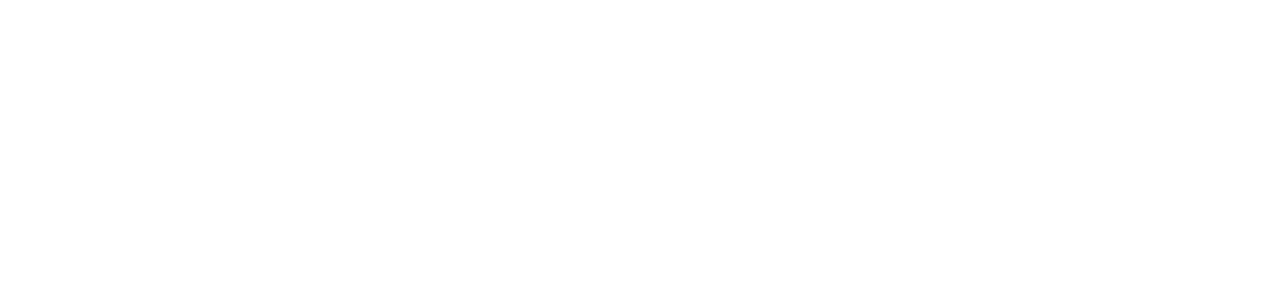
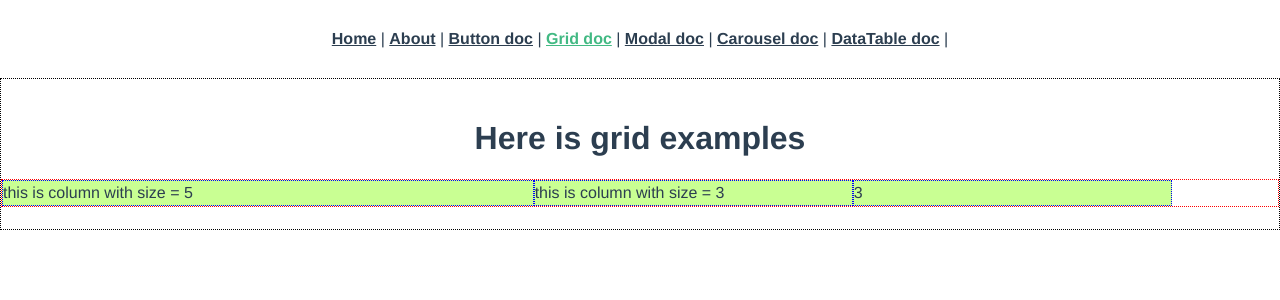
Before and after one commit to Yurii19/UI-library, a Vue app: page /grid in a window 1280 px wide. Shown: the top 300 px of the page. Built offline with nearby package versions, Linux system fonts and the light colour scheme.

Commit message:
chore(init): add routes and views

```diff
--- a/src/App.vue
+++ b/src/App.vue
@@ -1,9 +1,14 @@
 <template>
   <div id="app">
-    <!-- <div id="nav">
+    <div id="nav">
       <router-link to="/">Home</router-link> |
-      <router-link to="/about">About</router-link>
-    </div> -->
+      <router-link to="/about">About</router-link> |
+      <router-link to="/button">Button doc</router-link> |
+      <router-link to="/grid">Grid doc</router-link> |
+      <router-link to="/modal">Modal doc</router-link> |
+      <router-link to="/carousel">Carousel doc</router-link> |
+      <router-link to="/dataTable">DataTable doc</router-link> |
+    </div>
     <router-view/>
   </div>
 </template>
--- a/src/components/Carousel.vue
+++ b/src/components/Carousel.vue
@@ -5,12 +5,12 @@
     </div>
     <i
       class="my-control fas fa-arrow-circle-left"
-      v-show="currentSlide != 0"
+      v-if="currentSlide != 0"
       @click="currentSlide--"
     ></i>
     <i
       class="my-control fas fa-arrow-circle-right button-right"
-      v-show="currentSlide != images.length-1"
+      v-if="currentSlide != images.length-1"
       @click="currentSlide++;"
     ></i>
   </div>
--- a/src/components/Modal.vue
+++ b/src/components/Modal.vue
@@ -4,14 +4,15 @@
       <div class="modal" v-if="visibility">
         <button
           class="cross-close modal-close button"
-          v-on:click="visibility=false"
           @click.prevent="closed">X</button>
         <h3 class="modal-header">{{title}}</h3>
         <div class="modal-body">
           <slot>Modal default content fdfghf fdhfhfgh fdgghfghfg ryrty rtyrtyrety ertyrtyrty ertyrtyrtyr retyrety</slot>
         </div>
         <div class="modal-footer">
-          <button class="button" v-on:click="visibility=false" @click.prevent="closed">click</button>
+          <div @click.prevent="closed">
+            <slot name="accept">-ok-</slot>
+          </div>
         </div>
       </div>
     </div>
@@ -28,12 +29,13 @@
 export default Vue.extend({
   name: 'Modal',
   props: {
+    title: String,
     size: String,
     color: String,
   },
   data() {
     return {
-      title: 'Send',
+     // title: 'Send',
       visibility: false,
       pressedValue: '',
     };
@@ -44,6 +46,7 @@
       this.$emit('modalIsOpen');
     },
     closed() {
+      this.visibility = false;
       this.$emit('modalIsClosed');
     },
   },
--- a/src/components/MyButton.vue
+++ b/src/components/MyButton.vue
@@ -1,8 +1,8 @@
 <template>
-    <button v-bind:class="color"
+    <button v-bind:class="[color, size]"
     @click="sendClick"
     >
-    Press
+   <slot>Press</slot>
     </button>
 </template>
 
@@ -40,20 +40,26 @@
 @dark: rgba(34, 32, 32, 1);
 @light: rgba(255, 249, 249, 1);
 
+.is-active {
+  // border-bottom: 1px solid black;
+  transition: .1s;
+  box-shadow:inset 0 0 5px 8px rgba(255, 253, 253, .6) ;
+}
+
 .bg-err {
+   .btn;
   background-color: @err;
   color: @light;
-  .btn;
   &:active {
-    box-shadow: 0 0 0px 4px rgba(250, 0, 0, 0.3) !important;
+    .is-active;
   }
 }
 .bg-suc {
+  .btn;
   background-color: @suc;
   color: @light;
-  .btn;
   &:active {
-    box-shadow: 0 0 0px 4px rgba(0, 252, 105, 0.4) !important;
+   .is-active;
   }
 }
 .bg-warn {
@@ -61,7 +67,7 @@
   color: @light;
   background-color: @warn;
   &:active {
-    box-shadow: 0 0 0px 4px rgba(252, 185, 0, 0.4) !important;
+   .is-active;
   }
 }
 .bg-info {
@@ -69,7 +75,7 @@
   color: @light;
   background-color: @inf;
   &:active {
-    box-shadow: 0 0 0px 4px rgba(86, 83, 245, 0.6) !important;
+    .is-active;
   }
 }
 .bg-dark {
@@ -77,7 +83,8 @@
   color: @light !important;
   background-color: @dark;
   &:active {
-    box-shadow: 0 0 0px 4px rgba(34, 32, 32, 0.5) !important;
+    .is-active;
+
   }
 }
 
@@ -104,10 +111,13 @@
   justify-content: center;
   align-items: center;
   font-family: sans-serif;
+  background-color: rgba(149, 175, 192, 0.6);
+  box-shadow: 0 0 3px 0px #818181;
+
 }
 .btn-tpl(@color) {
   &:active {
-    box-shadow: 0 0 0px 4px @color;
+    .is-active;
   }
 }
 </style>
--- a/src/router/index.ts
+++ b/src/router/index.ts
@@ -18,6 +18,31 @@
     // which is lazy-loaded when the route is visited.
     component: () => import(/* webpackChunkName: "about" */ '../views/About.vue'),
   },
+  {
+    path: '/button',
+    name: 'Button',
+    component: () => import('../views/ButtonView.vue'),
+  },
+  {
+    path: '/grid',
+    name: 'Grid',
+    component: () => import('../views/GridView.vue'),
+  },
+  {
+    path: '/modal',
+    name: 'Modal',
+    component: () => import('../views/ModalView.vue'),
+  },
+  {
+    path: '/carousel',
+    name: 'Carousel',
+    component: () => import('../views/CarouselView.vue'),
+  },
+  {
+    path: '/dataTable',
+    name: 'DataTable',
+    component: () => import('../views/DataTableView.vue'),
+  },
 ];
 
 const router = new VueRouter({
--- /dev/null
+++ b/src/views/ButtonView.vue
@@ -0,0 +1,50 @@
+<template>
+  <div class="btnv">
+    <h1>Here is button examples</h1>
+    <div class="container">
+      <MyButton :color="'bg-err'">
+        <template>close</template>
+      </MyButton>
+      <MyButton :color="'btn'">
+        <template>button by slot</template>
+      </MyButton>
+      <MyButton :color="'bg-dark'">
+        <template>x</template>
+      </MyButton>
+    </div>
+    <br />
+    <div class="container">
+      <MyButton :color="'bg-err'" :size="'btn-small'">
+        <template>close</template>
+      </MyButton>
+      <MyButton :color="'btn'" :size="'btn-big'">
+        <template>button by slot</template>
+      </MyButton>
+      <MyButton :color="'bg-dark'" :size="'btn-big'">
+        <template>x</template>
+      </MyButton>
+    </div>
+  </div>
+</template>
+
+<script lang="ts">
+import Vue from 'vue';
+import MyButton from '@/components/MyButton.vue';
+
+export default Vue.extend({
+  name: 'ButtonView',
+  components: {
+    MyButton,
+  },
+});
+</script>
+
+<style scoped lang="less">
+.container {
+  display: flex;
+  border: 1px dotted black;
+  height: 100px;
+  justify-content: space-around;
+  align-items: center;
+}
+</style>
--- /dev/null
+++ b/src/views/CarouselView.vue
@@ -0,0 +1,36 @@
+<template>
+  <div class="main">
+    <h1>Here is carousel examples</h1>
+    <div class="container">
+      <Carousel v-bind:images="carouselSlides" />
+    </div>
+  </div>
+</template>
+
+<script lang="ts">
+import Vue from 'vue';
+import Carousel from '@/components/Carousel.vue';
+import { users, slides, columns, search } from '@/components/localStore.ts';
+
+export default Vue.extend({
+  name: 'ButtonView',
+  components: {
+    Carousel,
+  },
+  data() {
+    return {
+      carouselSlides: slides,
+    };
+  },
+});
+</script>
+
+<style scoped lang="less">
+.container {
+  display: flex;
+  border: 1px dotted black;
+  min-height: 100px;
+  justify-content: space-around;
+  align-items: center;
+}
+</style>
--- /dev/null
+++ b/src/views/DataTableView.vue
@@ -0,0 +1,39 @@
+<template>
+  <div class="main">
+    <h1>Here is data table examples</h1>
+    <div class="container">
+      <DataTable :items="usersSet" :columns="columnsConfig" :search="searchConfig"/>
+    </div>
+  </div>
+</template>
+
+<script lang="ts">
+import Vue from 'vue';
+import DataTable from '@/components/DataTable.vue';
+import { users, columns, search } from '@/components/localStore.ts';
+
+export default Vue.extend({
+  name: 'DataTableVue',
+  components: {
+    DataTable,
+  },
+  data() {
+    return {
+      usersSet: users,
+      columnsConfig: columns,
+      searchConfig: search,
+    };
+  },
+});
+</script>
+
+<style scoped lang="less">
+.container {
+  display: flex;
+  border: 1px dotted black;
+  min-height: 100px;
+  justify-content: space-around;
+  align-items: center;
+  padding-bottom: 20px;
+}
+</style>
--- /dev/null
+++ b/src/views/GridView.vue
@@ -0,0 +1,36 @@
+<template>
+  <div class="container">
+    <h1>Here is grid examples</h1>
+     <Row>
+      <Column :size="5">this is column with size = 5</Column>
+      <Column :size="3">this is column with size = 3</Column>
+      <Column :size="3">3</Column>
+    </Row>
+  </div>
+</template>
+
+<script lang="ts">
+import Vue from 'vue';
+import Row from '@/components/grid/Row.vue';
+import Column from '@/components/grid/Column.vue';
+
+export default Vue.extend({
+  name: 'GridView',
+  components: {
+    Row,
+    Column,
+  },
+});
+</script>
+
+<style scoped lang="less">
+.container {
+ margin: 0;
+ border: 1px dotted black;
+  height: 100px;
+  padding-top: 20px;
+  padding-bottom: 30px;
+//   justify-content: space-around;
+//   align-items: center;
+}
+</style>
--- a/src/views/Home.vue
+++ b/src/views/Home.vue
@@ -1,14 +1,18 @@
 <template>
-  <div class>
+  <div class="home">
+
     <!-- <img alt="Vue logo" src="../assets/logo.png"> -->
     <!-- <HelloWorld msg="Welcome to Your Vue.js App"/> -->
-    <MyButton :color="'bg-err'" />
+    <MyButton :color="'bg-err'" ><template>close</template></MyButton>
+    <MyButton :color="'btn'" ><template>button by slot</template></MyButton>
+    <MyButton :color="'bg-dark'" ><template>x</template></MyButton>
     <Row>
       <Column :size="5">this is column with size = 5</Column>
       <Column :size="3">this is column with size = 3</Column>
       <Column :size="3">
-        <Modal>
+        <Modal :title="'Hello im my modal'">
           <template #default>here is modal text</template>
+           <template #accept><MyButton :color="'bg-suc'" :size="'btn-small'" ><template>OK</template></MyButton></template>
           <template #trigger>
             show modal ->
             <MyButton :color="'bg-info'" />
@@ -33,7 +37,7 @@
 import Modal from "@/components/Modal.vue";
 import Carousel from "@/components/Carousel.vue";
 import DataTable from "@/components/DataTable.vue";
-import { users, slides, columns, search }  from "@/components/localStore.ts";
+import { users, slides, columns, search } from "@/components/localStore.ts";
 export default {
   name: "Home",
   components: {
@@ -55,3 +59,9 @@
   },
 };
 </script>
+<style lang="less" >
+body {
+  margin: 0;
+  // border: 1px solid red;
+}
+</style>
--- /dev/null
+++ b/src/views/ModalView.vue
@@ -0,0 +1,39 @@
+<template>
+  <div class="main">
+    <h1>Here is modal examples</h1>
+    <div class="container">
+       <Modal :title="'Hello im my modal'">
+          <template #default>here is modal text</template>
+           <template #accept><MyButton :color="'bg-suc'" :size="'btn-small'" ><template>OK</template></MyButton></template>
+          <template #trigger>
+            show modal ->
+            <MyButton :color="'bg-info'" />
+          </template>
+        </Modal>
+    </div>
+  </div>
+</template>
+
+<script lang="ts">
+import Vue from 'vue';
+import MyButton from '@/components/MyButton.vue';
+import Modal from '@/components/Modal.vue';
+
+export default Vue.extend({
+  name: 'ModalView',
+  components: {
+    MyButton,
+    Modal,
+  },
+});
+</script>
+
+<style scoped lang="less">
+.container {
+  display: flex;
+  border: 1px dotted black;
+  height: 100px;
+  justify-content: space-around;
+  align-items: center;
+}
+</style>
```
